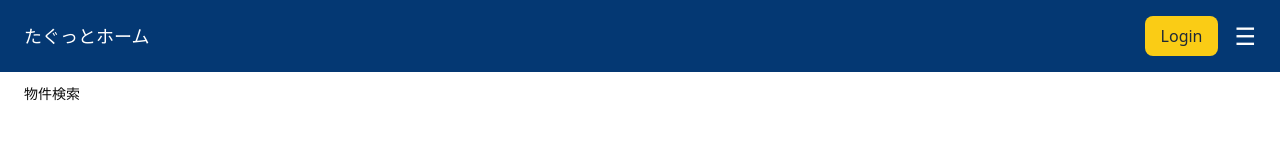
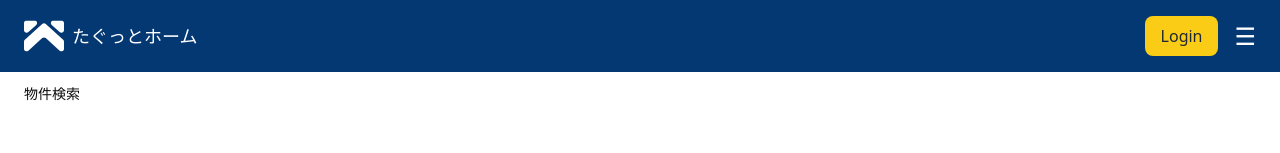
Before and after one commit to k-mizoguch1/lifestyle-home-search, a Next.js app: page / in a window 1280 px wide. Shown: the top 153 px of the page. Built offline with nearby package versions, Linux system fonts and the light colour scheme.

Commit message:
headerの修正

```diff
--- a/src/components/Header/index.tsx
+++ b/src/components/Header/index.tsx
@@ -2,6 +2,7 @@
 
 import Link from 'next/link';
 import { useState } from 'react';
+import Image from 'next/image'
 
 export function Header() {
   const [menuOpen, setMenuOpen] = useState(false);
@@ -23,8 +24,9 @@ export function Header() {
 
   return (
     <header className="bg-[#043873] py-4 px-6 flex justify-between items-center relative">
-      <Link href="/home">
+      <Link href="/">
         <div className="flex items-center gap-2 cursor-pointer">
+          <Image src="/icon.svg" alt="たぐっとホーム" width={40} height={40} />
           <p className="text-white text-lg">たぐっとホーム</p>
         </div>
       </Link>
```
